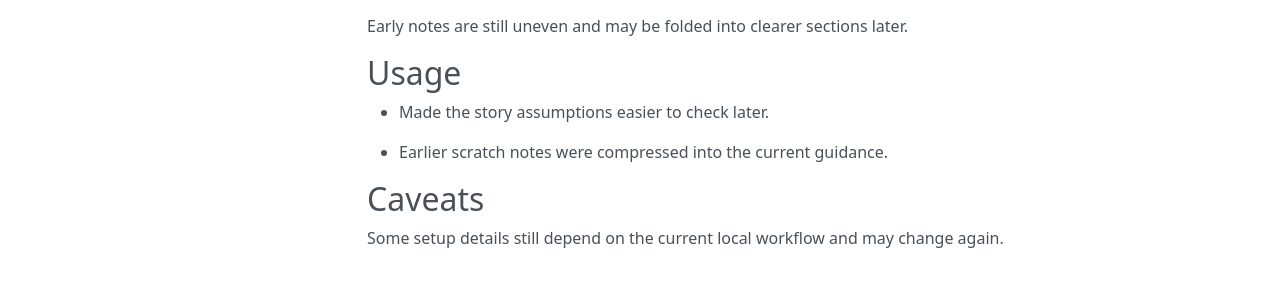
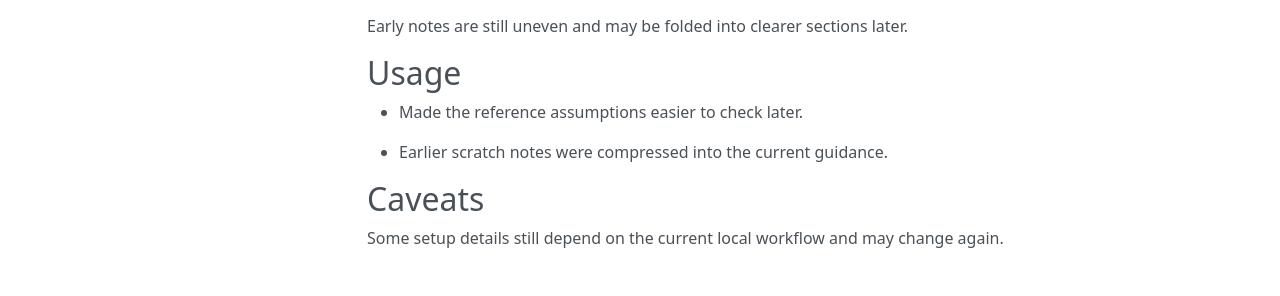
Before and after one commit to sebastianspicker/rae, an MkDocs documentation site: the page built from docs/README.md, in a window 1280 px wide. Shown: the part 340-636 px from the top of the page. Built offline with MkDocs 1.6.1, drawn with Linux system fonts in a browser that asks for light colours; nearby versions of some CDN libraries.

Commit message:
Clarify reference documentation
- Clarify reference documentation for readers.

```diff
--- a/docs/README.md
+++ b/docs/README.md
@@ -11,7 +11,7 @@ This page keeps the current readme guidance concise after earlier rough notes.
 Early notes are still uneven and may be folded into clearer sections later.
 
 ## Usage
-- Made the story assumptions easier to check later.
+- Made the reference assumptions easier to check later.
 
 - Earlier scratch notes were compressed into the current guidance.
 
```
Also changed, not shown: README.md (+4 -4 lines).
